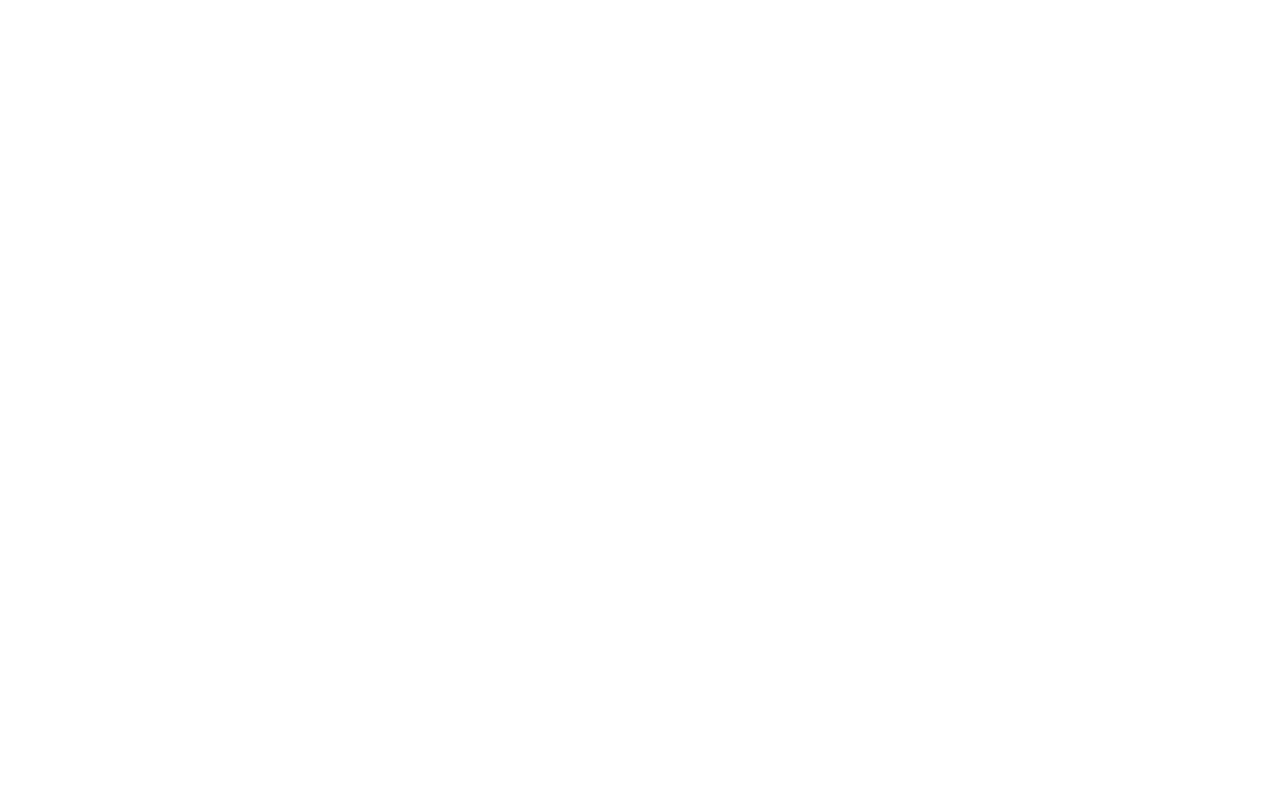
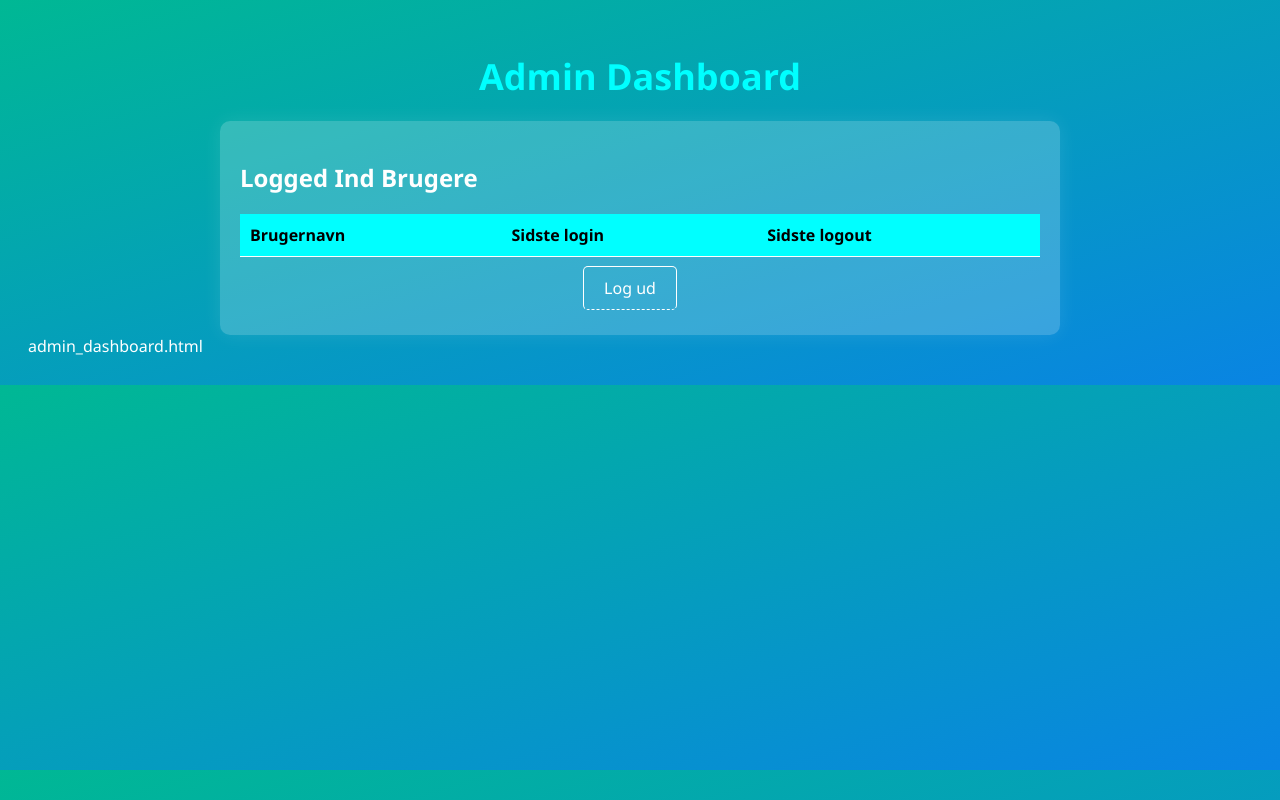
Before and after one commit to AyoubKEAITTEK/1_year_F2024_2C_5, a Flask app: page /admin/dashboard in a window 1280 px wide. Before the commit the page is empty. Run offline with Flask 3, Linux system fonts and the light colour scheme; a user stored in the database is signed in; data comes from the database, SQL or seed files in the repository; lists and menus that the app fills with data are empty.

Commit message:
Update admin_dashboard.html

```diff
--- a/templates/admin_dashboard.html
+++ b/templates/admin_dashboard.html
@@ -0,0 +1,124 @@
+<!DOCTYPE html>
+<html lang="da">
+<head>
+    <meta charset="UTF-8">
+    <meta http-equiv="X-UA-Compatible" content="IE=edge">
+    <meta name="viewport" content="width=device-width, initial-scale=1.0">
+    <title>Admin Dashboard</title>
+    <link rel="stylesheet" href="https://cdnjs.cloudflare.com/ajax/libs/font-awesome/5.15.4/css/all.min.css
+">
+    <style>
+        body {
+            background-image: linear-gradient(to bottom right, #00b894, #0984e3);
+            color: #ffffff;
+            font-family: 'Segoe UI', Tahoma, Geneva, Verdana, sans-serif;
+            padding: 20px;
+        }
+
+        h1 {
+            color: #00ffff;
+            text-align: center;
+            font-size: 36px;
+            margin-bottom: 20px;
+        }
+
+        .content {
+            background-color: rgba(255, 255, 255, 0.2);
+            padding: 20px;
+            border-radius: 10px;
+            box-shadow: 0 0 20px rgba(255, 255, 255, 0.1);
+            max-width: 800px;
+            margin: 0 auto;
+        }
+
+        .content p {
+            line-height: 1.6;
+            text-align: justify;
+        }
+
+        .content a {
+            color: #ffffff;
+            text-decoration: none;
+            border-bottom: 1px dashed #ffffff;
+            transition: color 0.3s ease;
+        }
+
+        .content a:hover {
+            color: #00ff00;
+        }
+
+        nav ul {
+            list-style-type: none;
+            padding: 0;
+            text-align: center;
+            margin-top: 20px;
+        }
+
+        nav ul li {
+            display: inline;
+            margin-right: 20px;
+        }
+
+        nav ul li a {
+            color: #ffffff;
+            text-decoration: none;
+            border: 1px solid #ffffff;
+            border-radius: 5px;
+            padding: 10px 20px;
+            transition: background-color 0.3s ease;
+        }
+
+        nav ul li a:hover {
+            background-color: #00ff00;
+        }
+
+        table {
+            width: 100%;
+            border-collapse: collapse;
+            margin-top: 20px;
+        }
+
+        th, td {
+            padding: 10px;
+            text-align: left;
+            border-bottom: 1px solid #ffffff;
+        }
+
+        th {
+            background-color: #00ffff;
+            color: #000000;
+        }
+
+        @media (max-width: 768px) {
+            h1 {
+                font-size: 28px;
+            }
+        }
+    </style>
+</head>
+<body>
+    <h1>Admin Dashboard</h1>
+    <div class="content">
+        <h2>Logged Ind Brugere</h2>
+        <table>
+            <tr>
+                <th>Brugernavn</th>
+                <th>Sidste login</th>
+                <th>Sidste logout</th>
+            </tr>
+            {% for user in users %}
+            <tr>
+                <td>{{ user.username }}</td>
+                <td>{{ user.last_login }}</td>
+                <td>{{ user.last_logout }}</td>
+            </tr>
+            {% endfor %}
+        </table>
+        <nav>
+            <ul>
+                <li><a href="/logout">Log ud</a></li>
+            </ul>
+        </nav>
+    </div>
+</body>
+</html> admin_dashboard.html
```
